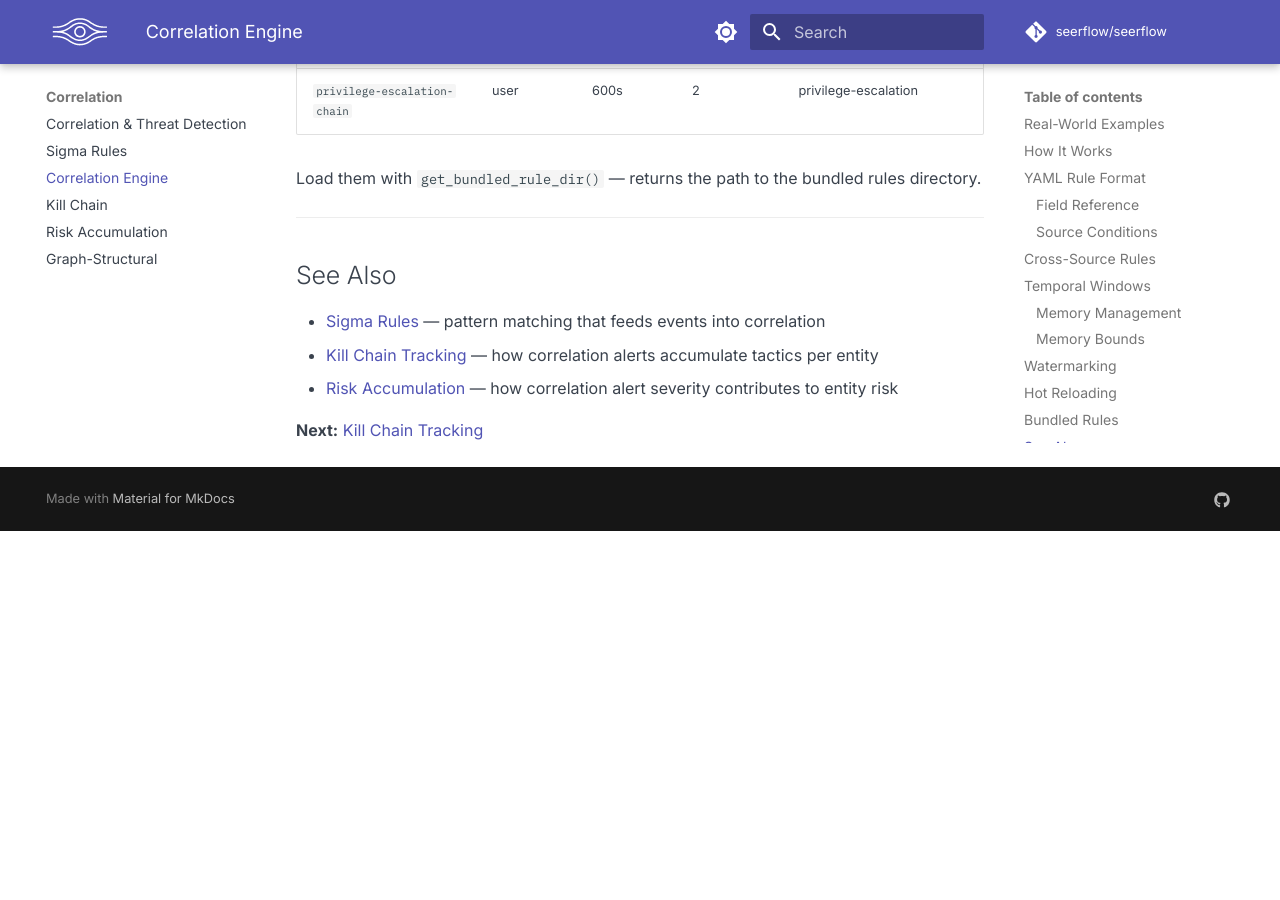
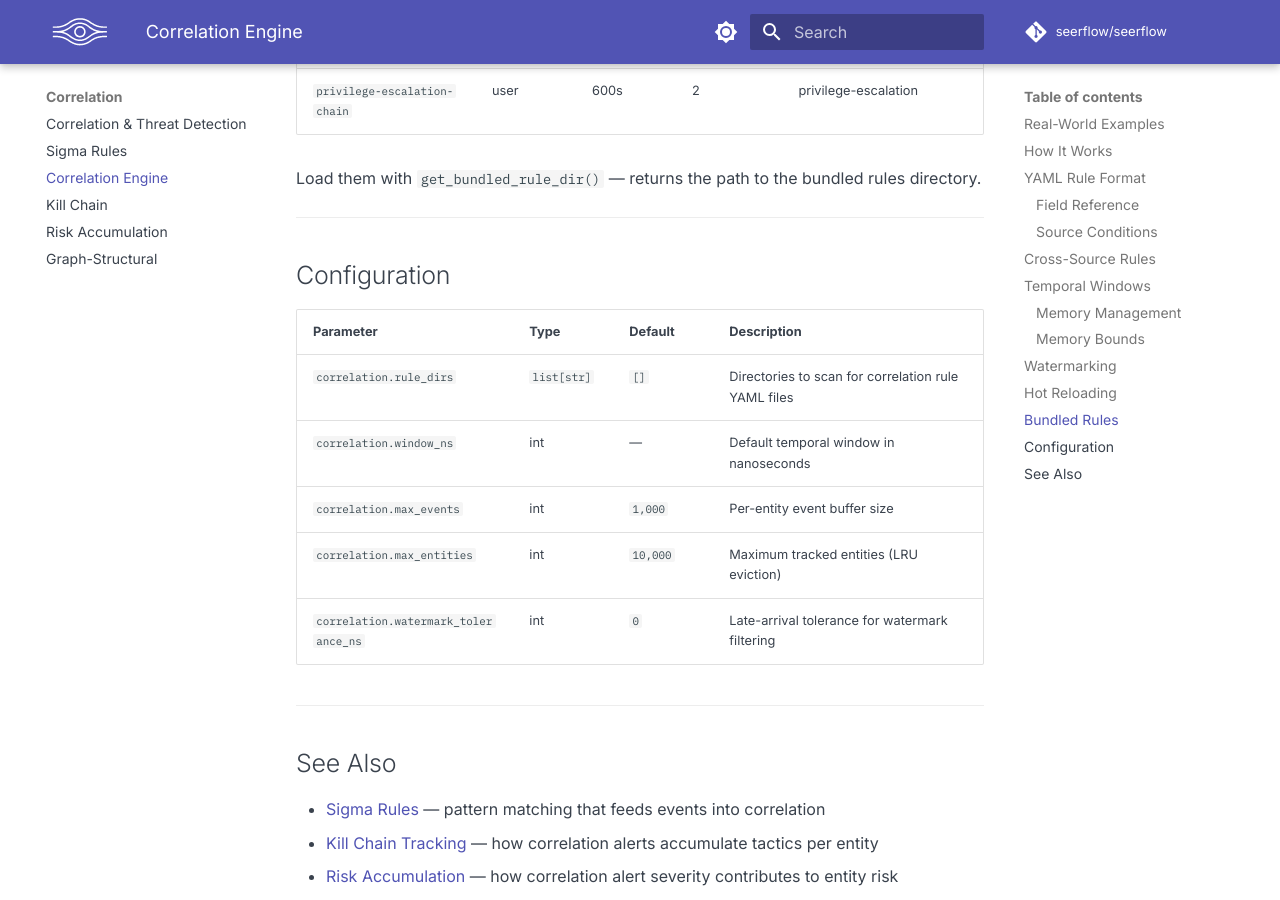
Before and after one commit to seerflow/seerflow-guide, an MkDocs documentation site: the page built from docs/correlation/engine.md, in a window 1280 px wide and 900 px high, scrolled down 6236 px. Built offline with MkDocs 1.6.1 and Material for MkDocs 9.7.7, drawn with Linux system fonts in a browser that asks for light colours; plug-ins that fetch from the network failed and are left out; comment, search, counter and statistics services are not loaded; before the commit the page ends 6767 px from its top, so only the background shows below that.

Commit message:
fix(S-139F): review fixes — engine config table, field mapping count, decay math
- Add missing Configuration parameter table to engine.md
- Fix "26" → "27" field mappings in sigma.md
- Recalculate decay factors and cumulative scores in risk-accumulation.md
  examples to match actual exponential decay with 6-hour half-life

```diff
--- a/docs/correlation/engine.md
+++ b/docs/correlation/engine.md
@@ -209,6 +209,18 @@ Load them with `get_bundled_rule_dir()` — returns the path to the bundled rule
 
 ---
 
+## Configuration
+
+| Parameter | Type | Default | Description |
+|-----------|------|---------|-------------|
+| `correlation.rule_dirs` | `list[str]` | `[]` | Directories to scan for correlation rule YAML files |
+| `correlation.window_ns` | int | — | Default temporal window in nanoseconds |
+| `correlation.max_events` | int | `1,000` | Per-entity event buffer size |
+| `correlation.max_entities` | int | `10,000` | Maximum tracked entities (LRU eviction) |
+| `correlation.watermark_tolerance_ns` | int | `0` | Late-arrival tolerance for watermark filtering |
+
+---
+
 ## See Also
 
 - [Sigma Rules](sigma.md) — pattern matching that feeds events into correlation
```
Also changed, not shown: docs/correlation/risk-accumulation.md (+9 -9 lines), docs/correlation/sigma.md (+1 -1 lines).
